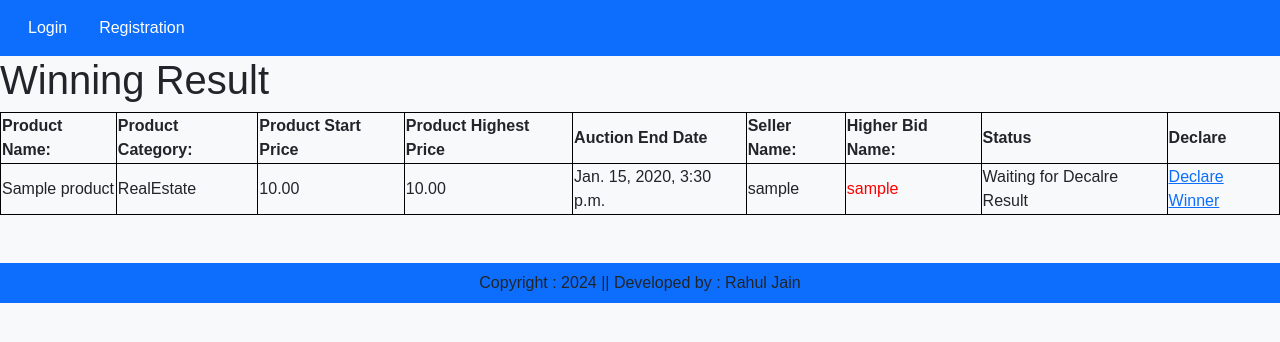
After one commit to RahulSaini3125/Auction, a Django app: page /Winning_Result/ in a window 1280 px wide. The commit adds this page. Shown: the top 342 px of the page. Run offline with Django 5.2, Linux system fonts and the light colour scheme; tables that the repository leaves empty hold one stand-in row (values such as "Sample post").

Commit message:
winning Declare setup

```diff
--- a/Auction/models.py
+++ b/Auction/models.py
@@ -81,15 +81,17 @@ class Products(models.Model):
     start_price = models.DecimalField(max_digits=10, decimal_places=2)
     current_price = models.DecimalField(max_digits=10, decimal_places=2, default=0)
     auction_end_time = models.DateTimeField(default=None, null=True)
-    seller = models.ForeignKey(User, on_delete=models.CASCADE)
+    seller = models.ForeignKey(User, on_delete=models.CASCADE, related_name="seller_name")
     STATUS_CHOICES = (
         ('active', 'Active'),
         ('sold', 'Sold'),
         ('expired', 'Expired'),
+        ('result','Waiting for Decalre Result')
     )
     status = models.CharField(max_length=10, choices=STATUS_CHOICES, default='active')
     created_at = models.DateTimeField(auto_now_add=True)
     updated_at = models.DateTimeField(auto_now=True)
+    sold_to = models.ForeignKey(User,on_delete=models.CASCADE, related_name="Sell_to", null=True, blank=True)
 
     def __str__(self):
         return self.name
--- a/Auction/urls.py
+++ b/Auction/urls.py
@@ -42,6 +42,8 @@ urlpatterns = [
     path('minuswishlist/',views.minus_wishlist,name='minuswishlist'),
     path('addproduct/',views.addproduct,name='addproduct'),
     path('add_address/',views.add_address,name='add_address'),
+    path('Winning_Result/',views.Winning_Result,name='Winning_Result'),
+    path('Winning_Result_declare/',views.Winning_Result_Declare,name='Winning_Result_declare'),
     # path('create/', views.create_auction, name='create_auction'),
 
 ]+static(settings.MEDIA_URL,document_root=settings.MEDIA_ROOT)
--- a/Auction/views.py
+++ b/Auction/views.py
@@ -9,6 +9,7 @@ from django.contrib.auth.decorators import login_required
 from django.utils.decorators import method_decorator
 from django.db.models import Q
 from django.http import JsonResponse
+from django.utils import timezone
 
 # Create your views here.
 
@@ -143,6 +144,7 @@ def browseauctions(request, id):
     auctions = Products.objects.get(pk = id)
     try:
         if request.method == "POST":
+            print(request.POST.get('bid_amount'))
             if auctions.place_bid( bid_amount= float(request.POST.get('bid_amount'))):
                 Bid.objects.create(bidder = request.user,item = auctions , bid_amount = float(request.POST.get('bid_amount')))
                 print('Bid Place Successfully')
@@ -183,8 +185,23 @@ def place_bid(request, item_id):
 def product_detail(request, item_id):
     # Retrieve the product object based on the provided item_id
     product = get_object_or_404(Products, pk=item_id)
+    status = 1
+    if product.status == "sold":
+        status = 0
+    elif product.status == "expired":
+        status = 3
+    elif product.auction_end_time < timezone.now():
+        status = 2
+    elif product.status == "active" or product.status == "result":
+        status = 1
+    else:
+        status = 0
     bid_details =  Bid.objects.filter(bidder = request.user, item = product).order_by('-timestamp').all()
-    return render(request, 'product_detail.html', {'product': product, 'bid_details': bid_details})
+    return render(request, 'product_detail.html', {'product': product,
+                                                    'bid_details': bid_details,
+                                                    "status" : status
+                                                    }
+                )
 
 @method_decorator(login_required,name='dispatch')
 class CategoryView(View):
@@ -394,3 +411,31 @@ def add_address(request):
     else:
         messages.warning(request,"Invalid Input Data")
     return render(request,'add_address.html',{'form':form})
+
+def Winning_Result(request,id=None):
+    print("in")
+    Winning_Result_Dict = {}
+    winning_result = Products.objects.filter(auction_end_time__lt = timezone.now()).exclude(status = "sold").order_by("-auction_end_time")
+    for winning in winning_result:
+        if winning.status == "active":
+            winning.status = "result"
+            winning.save()
+    higher_bid = Bid.objects.all()
+    Winning_Result_Dict["winning_result"] = winning_result
+    Winning_Result_Dict["higher_bid"] = higher_bid
+    return render(request,"Winning.html",Winning_Result_Dict)
+
+def Winning_Result_Declare(request):
+    if request.method == "POST":
+        data = request.POST.get('id')
+        higher_bid = Bid.objects.all()
+        get_obj = Products.objects.get(id= request.POST.get("id"))
+        get_obj.status = "sold"
+        for higher in higher_bid:
+            if higher.item == get_obj and higher.bid_amount == get_obj.current_price:
+                get_obj.sold_to = higher.bidder
+        get_obj.save()
+        return JsonResponse({
+            "status": 'success',
+            'message': 'Done Successfully'
+        })
--- a/Online_Auction/settings.py
+++ b/Online_Auction/settings.py
@@ -117,7 +117,7 @@ AUTH_PASSWORD_VALIDATORS = [
 
 LANGUAGE_CODE = 'en-us'
 
-TIME_ZONE = 'UTC'
+TIME_ZONE = 'Asia/Kolkata'
 
 USE_I18N = True
 
--- /dev/null
+++ b/Templates/Winning.html
@@ -0,0 +1,66 @@
+{% extends 'base.html' %}
+
+{% load static %}
+
+{% block title %}Address{% endblock title %}
+
+{% block main-content %}
+
+
+<div>
+    <h1>
+        Winning Result
+    </h1>
+    <table border="2px solid">
+        <tr>
+            <th>Product Name:</th>
+            <th>Product Category: </th>
+            <th>Product Start Price</th>
+            <th>Product Highest Price</th>
+            <th>Auction End Date</th>
+            <th>Seller Name: </th>
+            <th>Higher Bid Name:</th>
+            <th>Status</th>
+            <th>Declare</th>
+        </tr>
+        {% for result in winning_result %}
+        {% if result.status != "expired" %}
+        <tr>
+            <td> {{result.name }} </td>
+            <td> {{result.get_category_display }} </td>
+            <td>{{ result.start_price }}</td>
+            <td>{{ result.current_price }}</td>
+            <td>{{ result.auction_end_time }}</td>
+            <td>{{ result.seller.username }}</td>
+            {% for higher in higher_bid %}
+                {% if higher.item == result %}
+                {% if higher.bid_amount == result.current_price %}
+                    <td style="color: red;">{{higher.bidder.username}}</td>
+                {% endif %}
+                {% endif %}
+            {% endfor %}
+            <td>{{ result.get_status_display }}</td>
+            <td><a  id="{{result.id}}" href="" onclick="declare(this.id)"> Declare Winner</a></td>
+        </tr>
+        {% endif %}
+        {% endfor %}
+    </table>
+</div>
+
+<script>
+    function declare(id){
+        $.ajax({
+            url: "/Winning_Result_declare/",
+            type: "POST",
+            data: {
+                "id": id,
+                'csrfmiddlewaretoken': $("input[name=csrfmiddlewaretoken]").val()
+            },
+            success: function(){
+                console.log('Declare Result')
+                window.location.reload()
+            }
+        })
+    }
+</script>
+{% endblock main-content %}
--- a/Templates/base.html
+++ b/Templates/base.html
@@ -73,9 +73,14 @@
                     </li>
                   </ul>
                 </li>
+                <!-- <li class = "nav-item mx-6">
+                  <a href = "{% url 'showcart' %}" class = "nav-link text-white"><span class = "badge bg-danger" >{% if totalitem > 0 %}{{totalitem}}{% endif %}</span>Cart</a>
+                </li> -->
+                {% if request.user.is_superuser %}
                 <li class = "nav-item mx-6">
-                  <a href = "{% url 'showcart' %}" class = "nav-link text-white"><span class = "badge bg-danger" >{% if totalitem > 0 %}{{totalitem}}{% endif %}</span>Cart</a>
+                  <a href = "{% url 'Winning_Result' %}" class = "nav-link text-white">Winning Result Decalre</a>
                 </li>
+                {% endif %}
                 {% else %}
                 <li class = "nav-item mx-2">
                   <a href = "{% url 'login' %}" class = "nav-link text-white">Login</a>
--- a/static/style.css
+++ b/static/style.css
@@ -108,3 +108,7 @@ body {
     outline: none;
     color: black;
 }
+
+table, th, td {
+    border: 1px solid black;
+  }
```
Also changed, not shown: Templates/product_detail.html (+10 -0 lines), Auction/migrations/0002_products_sold_to_alter_customer_state_and_more.py (added).
